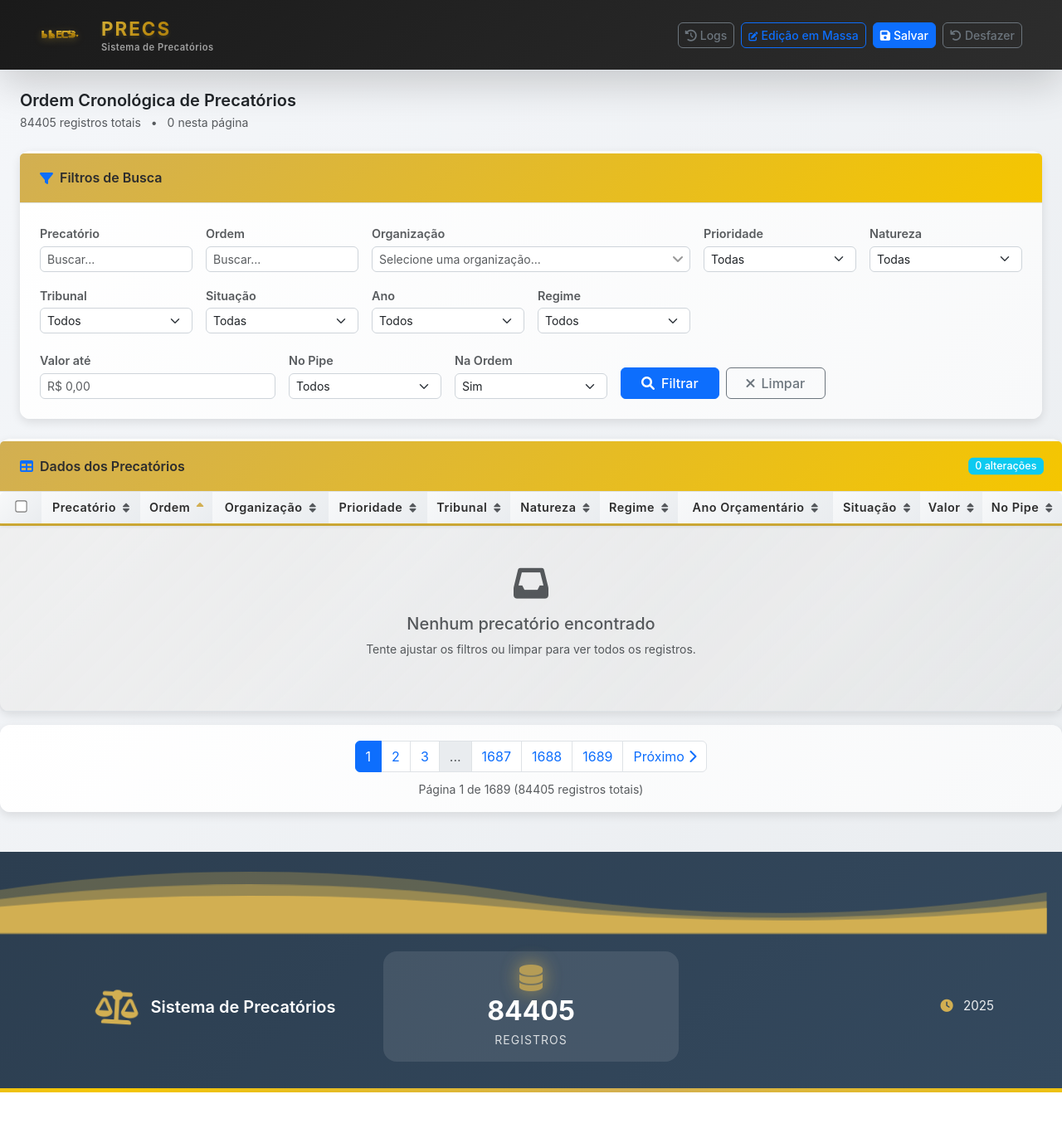
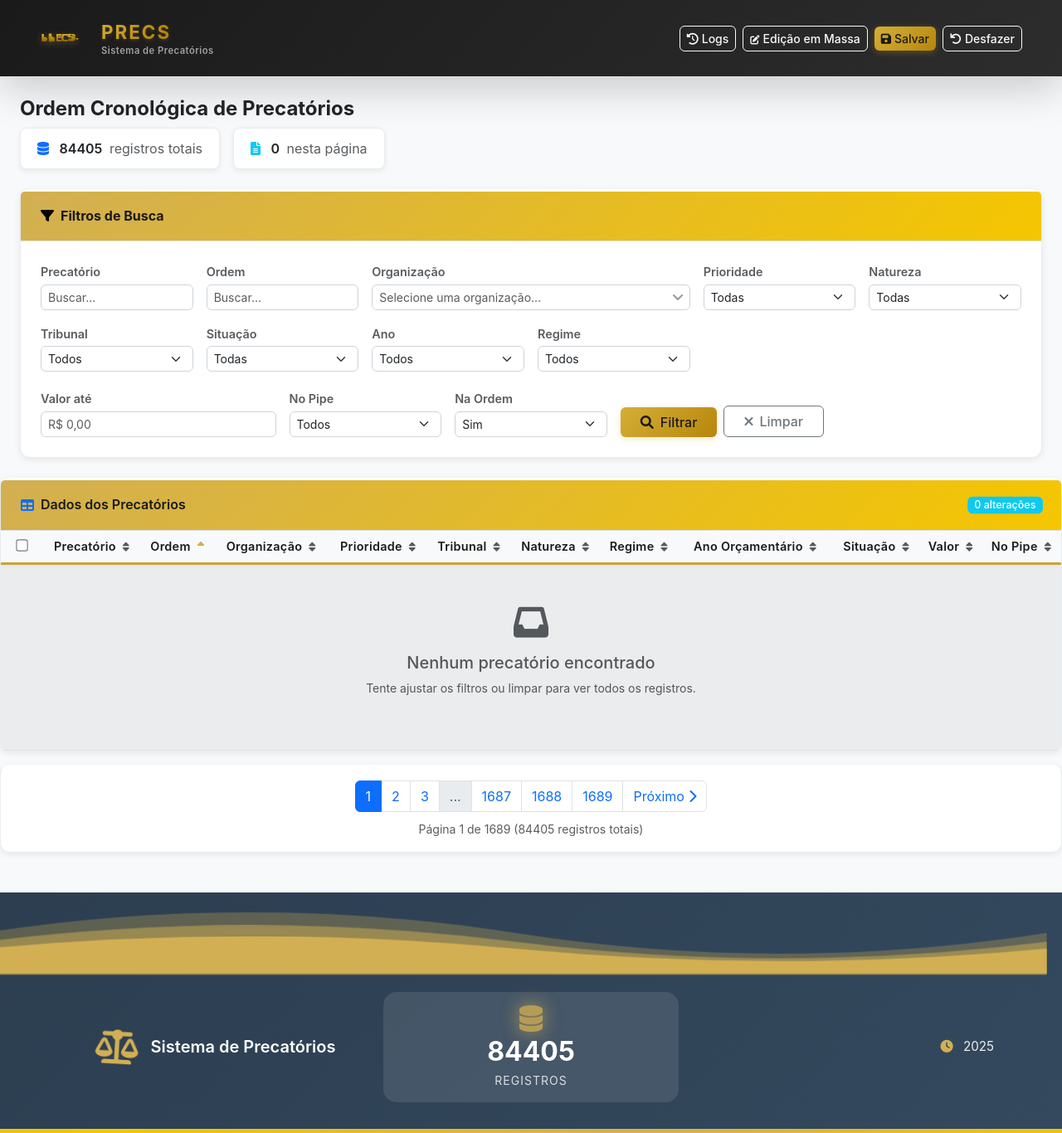
Before and after one commit to williamjohndias/sistema-precatorios, a Flask app: page / in a window 1280 px wide. Shown: the whole page at 83% size. Before the commit the page ends 1317 px from the top, so only its background shows below. Run offline with Flask 3, Linux system fonts and the light colour scheme; data that the repository does not hold is empty; some libraries are stand-ins or nearby versions.

Commit message:
Alinhar design com site oficial da Precs - Navbar com borda dourada sutil - Botao dourado Precs para acoes principais - Cards com bordas mais suaves e hover melhorado - Badges de informacao com estilo refinado - Tabela com cores mais limpas - BotÃµes outline-light na navbar para melhor contraste - Design mais limpo e profissional alinhado com precs.com.br

```diff
--- a/static/style.css
+++ b/static/style.css
@@ -1,7 +1,7 @@
 /* Estilos para o Sistema de Precatórios */
 
 body {
-    background: linear-gradient(135deg, #f5f7fa 0%, #e9ecef 100%);
+    background: #f8f9fa;
     font-family: -apple-system, BlinkMacSystemFont, 'Segoe UI', Roboto, 'Helvetica Neue', Arial, sans-serif;
     min-height: 100vh;
 }
@@ -16,25 +16,28 @@ body {
 
 /* Badges de informação */
 .info-badge {
-    background: linear-gradient(135deg, #ffffff 0%, #f8f9fa 100%);
+    background: #ffffff;
     padding: 0.75rem 1.25rem;
     border-radius: 8px;
     box-shadow: 0 2px 6px rgba(0, 0, 0, 0.08);
     border-left: 3px solid #D4AF37;
     transition: all 0.2s ease;
+    border: 1px solid #e9ecef;
 }
 
 .info-badge:hover {
-    box-shadow: 0 4px 10px rgba(0, 0, 0, 0.12);
+    box-shadow: 0 4px 12px rgba(0, 0, 0, 0.1);
     transform: translateY(-1px);
+    border-left-color: #B8860B;
 }
 
 /* Navbar com gradiente escuro estilo Precs */
 .precs-navbar {
     background: linear-gradient(135deg, #1a1a1a 0%, #2d2d2d 100%);
-    box-shadow: 0 4px 12px rgba(0,0,0,.15);
-    padding: 0.75rem 1.5rem;
-    min-height: 70px;
+    box-shadow: 0 4px 20px rgba(0,0,0,.2);
+    padding: 1rem 1.5rem;
+    min-height: 75px;
+    border-bottom: 2px solid rgba(212, 175, 55, 0.2);
 }
 
 .navbar-brand {
@@ -75,6 +78,33 @@ body {
     margin-top: -2px;
 }
 
+/* Botão dourado Precs */
+.precs-btn-gold {
+    background: linear-gradient(135deg, #D4AF37 0%, #B8860B 100%);
+    color: #1a1a1a;
+    font-weight: 600;
+    border: none;
+    box-shadow: 0 2px 8px rgba(212, 175, 55, 0.3);
+    transition: all 0.3s ease;
+}
+
+.precs-btn-gold:hover {
+    background: linear-gradient(135deg, #B8860B 0%, #D4AF37 100%);
+    color: #1a1a1a;
+    transform: translateY(-2px);
+    box-shadow: 0 4px 12px rgba(212, 175, 55, 0.4);
+}
+
+.precs-btn-gold:active {
+    transform: translateY(0);
+    box-shadow: 0 2px 6px rgba(212, 175, 55, 0.3);
+}
+
+/* Ícone dourado */
+.precs-icon {
+    color: #D4AF37;
+}
+
 /* Badge personalizado Precs */
 .precs-badge {
     background: linear-gradient(135deg, #D4AF37 0%, #B8860B 100%);
@@ -91,31 +121,33 @@ body {
 }
 
 .card {
-    box-shadow: 0 4px 12px rgba(0, 0, 0, 0.1);
-    border: none;
+    box-shadow: 0 2px 8px rgba(0, 0, 0, 0.08);
+    border: 1px solid #e9ecef;
     border-radius: 12px;
     position: relative;
     z-index: 1;
-    background: linear-gradient(135deg, #ffffff 0%, #f8f9fa 100%);
+    background: #ffffff;
     transition: all 0.3s ease;
     border-top: 3px solid transparent;
 }
 
 .card:hover {
-    box-shadow: 0 8px 20px rgba(0, 0, 0, 0.15);
+    box-shadow: 0 4px 16px rgba(0, 0, 0, 0.12);
     transform: translateY(-2px);
     border-top-color: #D4AF37;
+    border-color: #dee2e6;
 }
 
 .card-header {
-    background: linear-gradient(135deg, #ffffff 0%, #f8f9fa 100%);
+    background: #ffffff;
     border-bottom: 2px solid #e9ecef;
     padding: 1.25rem 1.5rem;
     border-radius: 12px 12px 0 0;
 }
 
 .card-header h6 {
-    color: #2d2d2d;
+    color: #1a1a1a;
+    font-size: 1rem;
 }
 
 .table-responsive {
@@ -127,15 +159,15 @@ body {
 }
 
 .table th {
-    background: linear-gradient(135deg, #f8f9fa 0%, #e9ecef 100%);
-    color: #2d2d2d;
+    background: #f8f9fa;
+    color: #1a1a1a;
     font-weight: 700;
     font-size: 0.8125rem;
     border-bottom: 3px solid #D4AF37;
     padding: 1rem 0.75rem;
     text-transform: none;
     white-space: nowrap;
-    letter-spacing: 0.5px;
+    letter-spacing: 0.3px;
 }
 
 /* Cabeçalho sticky da tabela - dentro do container apenas */
@@ -155,12 +187,11 @@ body {
 }
 
 .table-striped > tbody > tr:nth-of-type(odd) > td {
-    background: linear-gradient(135deg, rgba(248, 249, 250, 0.5) 0%, rgba(233, 236, 239, 0.3) 100%);
+    background: #f8f9fa;
 }
 
 .table-hover tbody tr:hover {
-    background: linear-gradient(90deg, rgba(212, 175, 55, 0.08) 0%, rgba(212, 175, 55, 0.03) 100%);
-    transform: scale(1.001);
+    background: rgba(212, 175, 55, 0.05);
     transition: all 0.2s ease;
 }
 
--- a/templates/index.html
+++ b/templates/index.html
@@ -51,16 +51,16 @@
                 </div>
             </a>
             <div class="d-flex gap-2 align-items-center">
-                <a class="btn btn-sm btn-outline-secondary" href="{{ url_for('logs') }}">
+                <a class="btn btn-outline-light btn-sm" href="{{ url_for('logs') }}">
                     <i class="fas fa-history me-1"></i>Logs
                 </a>
-                <button class="btn btn-sm btn-outline-primary" onclick="openBulkEditModal()">
+                <button class="btn btn-outline-light btn-sm" onclick="openBulkEditModal()">
                     <i class="fas fa-edit me-1"></i>Edição em Massa
                 </button>
-                <button class="btn btn-sm btn-primary" onclick="saveChanges()">
+                <button class="btn precs-btn-gold btn-sm" onclick="saveChanges()">
                     <i class="fas fa-save me-1"></i>Salvar
                 </button>
-                <button class="btn btn-sm btn-outline-secondary" onclick="undoChanges()">
+                <button class="btn btn-outline-light btn-sm" onclick="undoChanges()">
                     <i class="fas fa-undo me-1"></i>Desfazer
                 </button>
             </div>
@@ -73,14 +73,19 @@
 
         <!-- Informações resumidas -->
         <div class="d-flex justify-content-between align-items-center mb-4">
-            <div class="d-flex align-items-center gap-3">
-                <div>
-                    <h5 class="mb-0 fw-semibold text-dark">Ordem Cronológica de Precatórios</h5>
-                    <p class="text-muted small mb-0 mt-1">
-                        <span>{{ pagination.total_count }} registros totais</span>
-                        <span class="mx-2">•</span>
-                        <span>{{ precatorios|length }} nesta página</span>
-                    </p>
+            <div>
+                <h4 class="mb-2 fw-bold text-dark">Ordem Cronológica de Precatórios</h4>
+                <div class="d-flex align-items-center gap-3">
+                    <div class="info-badge">
+                        <i class="fas fa-database text-primary me-2"></i>
+                        <span class="fw-semibold">{{ pagination.total_count }}</span>
+                        <span class="text-muted ms-1">registros totais</span>
+                    </div>
+                    <div class="info-badge">
+                        <i class="fas fa-file-alt text-info me-2"></i>
+                        <span class="fw-semibold">{{ precatorios|length }}</span>
+                        <span class="text-muted ms-1">nesta página</span>
+                    </div>
                 </div>
             </div>
         </div>
@@ -88,8 +93,8 @@
         <!-- Filtros -->
         <div class="card mb-4" style="position: relative; z-index: 2;">
             <div class="card-header bg-white border-bottom">
-                <h6 class="mb-0 fw-semibold d-flex align-items-center">
-                    <i class="fas fa-filter me-2 text-primary"></i>
+                <h6 class="mb-0 fw-bold d-flex align-items-center">
+                    <i class="fas fa-filter me-2 precs-icon"></i>
                     <span>Filtros de Busca</span>
                 </h6>
             </div>
@@ -229,7 +234,7 @@
                                     </select>
                                 </div>
                                 <div class="col-md-5 d-flex align-items-end gap-2">
-                                    <button type="submit" class="btn btn-primary px-4">
+                                    <button type="submit" class="btn precs-btn-gold px-4">
                                         <i class="fas fa-search me-2"></i>Filtrar
                                     </button>
                                     <a href="{{ url_for('index') }}" class="btn btn-outline-secondary px-4">
```
